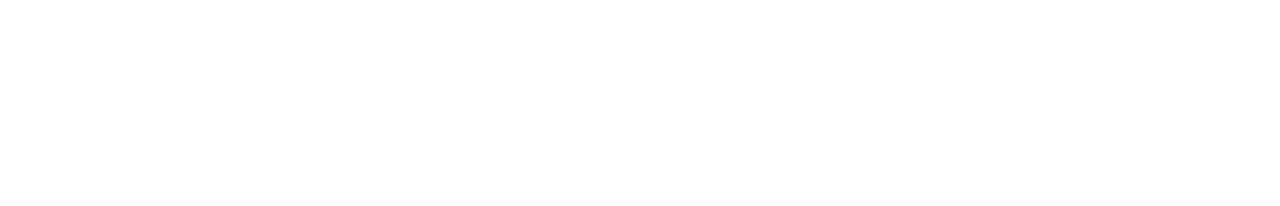
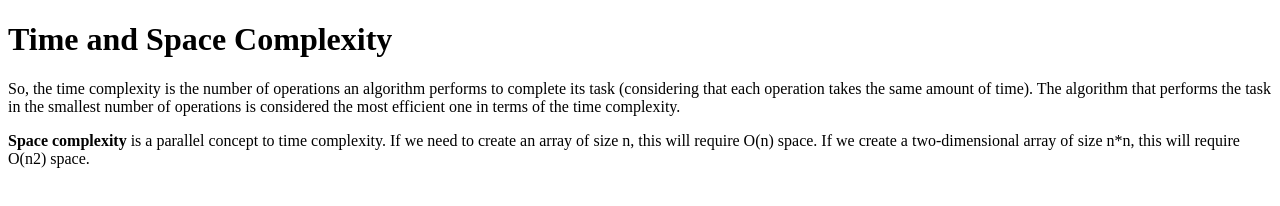
Before and after one commit to acciojob/time-and-space-complexity-Adarsh4775, a website: page main.html in a window 1280 px wide. Drawn offline with Linux system fonts and the light colour scheme.

Commit message:
created a submission

```diff
--- a/main.html
+++ b/main.html
@@ -8,9 +8,9 @@
 
 <body>
 	<!-- the entire body must be written by student -->
-    <script type="text/javascript" src="./script.js">
-</script>
-
+    <h1>Time and Space Complexity</h1>
+	<p>So, the time complexity is the number of operations an algorithm performs to complete its task (considering that each operation takes the same amount of time). The algorithm that performs the task in the smallest number of operations is considered the most efficient one in terms of the time complexity.</p>
+     <p><b>Space complexity</b> is a parallel concept to time complexity. If we need to create an array of size n, this will require O(n) space. If we create a two-dimensional array of size n*n, this will require O(n2) space.<p>
 </body>
 
 </html>
```
